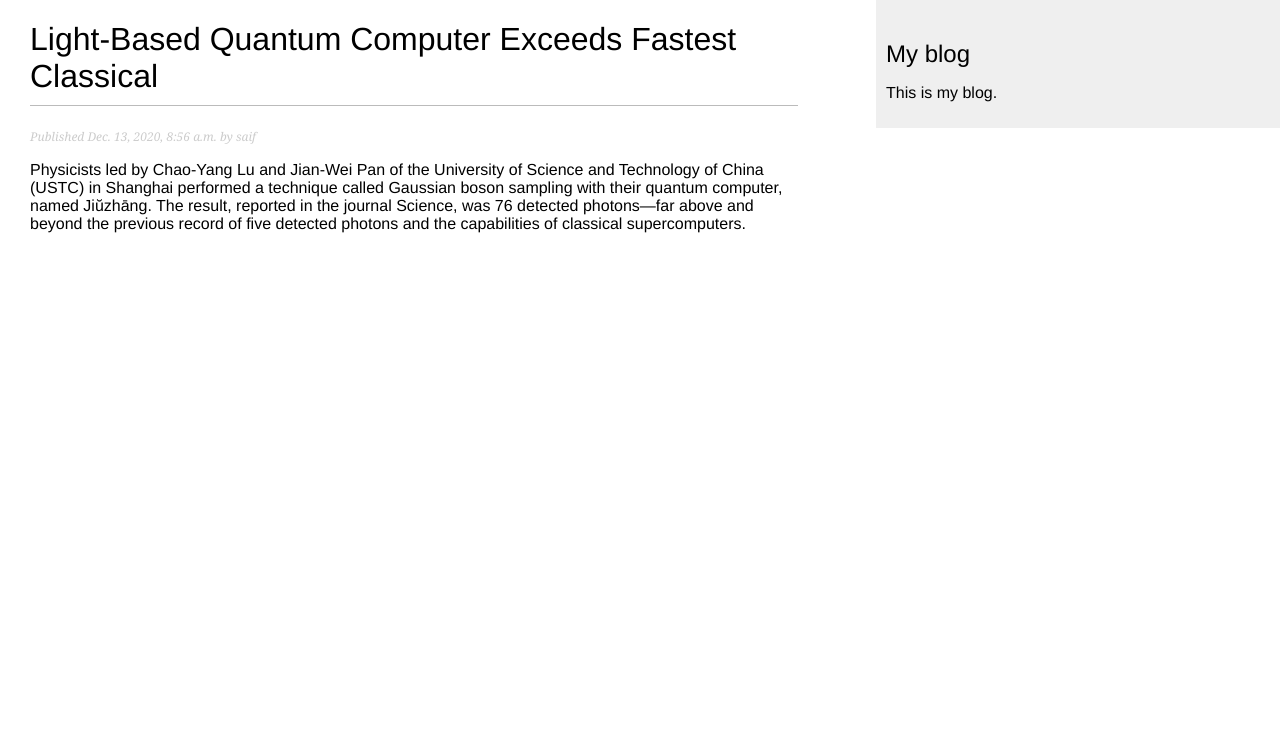
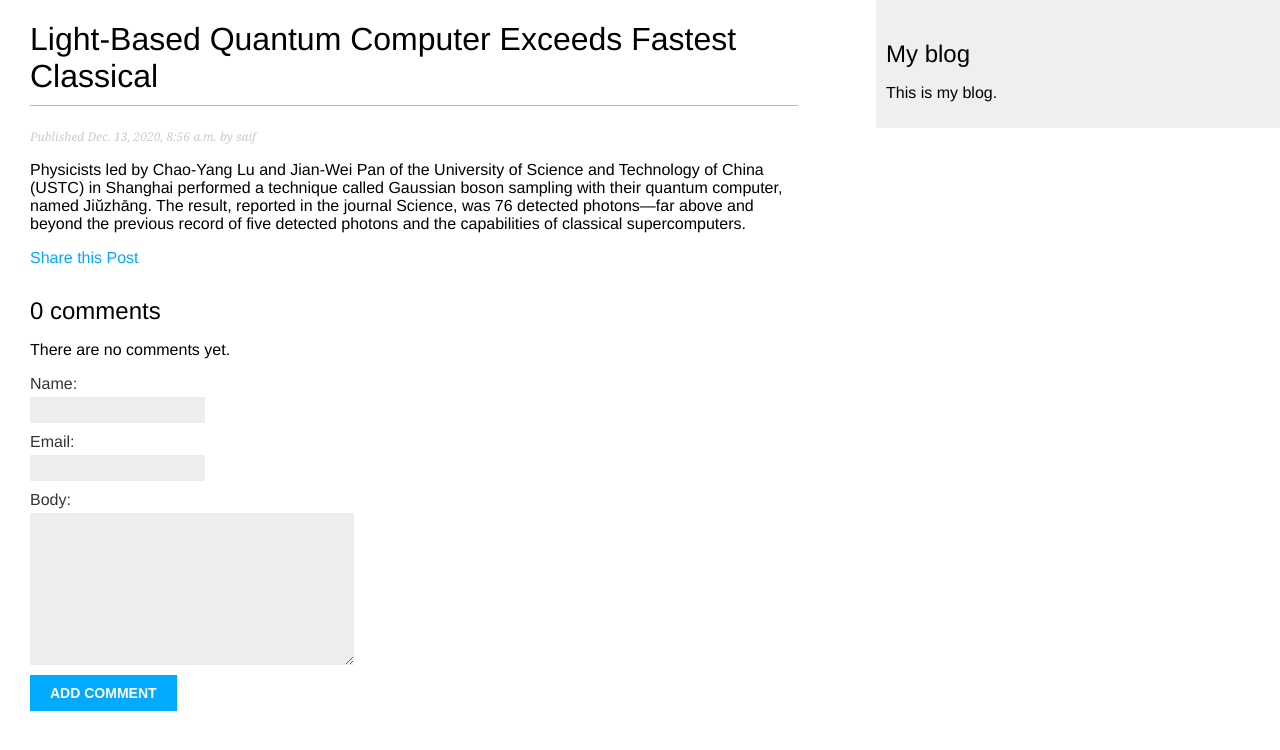
Before and after one commit to mohamedhawas123/BlogWithDjango, a Django app: a page that uses blogg/templates/blogg/base.html in a window 1280 px wide. Shown: the top 750 px of the page. Run offline with Django 3.2, Linux system fonts and the light colour scheme; data comes from the database, SQL or seed files in the repository; both versions use the stored data as it was after the commit.

Commit message:
comments

```diff
--- a/blogg/form.py
+++ b/blogg/form.py
@@ -1,8 +1,15 @@
 from django import forms
-
+from .models import Comment
 
 class EmailPostForm(forms.Form):
     name = forms.CharField(max_length=26)
     email = forms.EmailField()
     to = forms.EmailField()
     comments = forms.CharField(required=False, widget=forms.Textarea)
+
+
+
+class CommentForm(forms.ModelForm):
+    class Meta:
+        model = Comment
+        fields = ('name', 'email', 'body')
--- a/blogg/models.py
+++ b/blogg/models.py
@@ -32,3 +32,21 @@ class Post(models.Model):
         return self.title
 
     published = PublishManager()
+
+
+
+class Comment(models.Model):
+
+    post = models.ForeignKey(Post,
+                             on_delete=models.CASCADE,
+                             related_name='comments')
+    name = models.CharField(max_length=80)
+    email = models.EmailField()
+    body = models.TextField()
+    created = models.DateTimeField(auto_now_add=True)
+    updated = models.DateTimeField(auto_now=True)
+    active = models.BooleanField(default=True)
+    class Meta:
+        ordering = ('created',)
+    def __str__(self):
+        return f'Comment by {self.name} on {self.post}'
--- a/blogg/templates/blogg/base.html
+++ b/blogg/templates/blogg/base.html
@@ -10,6 +10,7 @@
     {% block content %}
     {% endblock %}
   </div>
+
   <div id="sidebar">
     <h2>My blog</h2>
     <p>This is my blog.</p>
--- a/blogg/templates/blogg/post/detail.html
+++ b/blogg/templates/blogg/post/detail.html
@@ -6,4 +6,40 @@
     Published {{ post.publish }} by {{ post.author }}
   </p>
   {{ post.body|linebreaks }}
+
+
+  <p>
+    <a href="{% url 'blogg:post_share' post.id %}">Share this Post</a>
+  </p>
+
+  {% with comments.count as total_comments %}
+  <h2>
+    {{ total_comments }} comment{{ total_comments|pluralize }}
+  </h2>
+{% endwith %}
+
+{% for comment in comments %}
+  <div class="comment">
+    <p class="info">
+      Comment {{ forloop.counter }} by {{ comment.name }}
+      {{ comment.created }}
+    </p>
+    {{ comment.body|linebreaks }}
+  </div>
+{% empty %}
+  <p>There are no comments yet.</p>
+{% endfor %}
+
+{% if new_comment %}
+<h2>Your Comment Has been Added</h2>
+{% else %}
+<form method="POST">
+  {{ comment_form.as_p }}
+  {% csrf_token %}
+  <p>
+    <input type="submit" value="add Comment" />
+  </p>
+</form>
+{% endif %}
+
 {% endblock %}
--- a/blogg/urls.py
+++ b/blogg/urls.py
@@ -5,5 +5,6 @@ app_name = 'blogg'
 
 urlpatterns = [
     path('', views.post_list, name='post_list'),
-    path('<int:year>/<int:month>/<int:day>/<slug:post>/', views.post_detail, name='post_detail')
+    path('<int:year>/<int:month>/<int:day>/<slug:post>/', views.post_detail, name='post_detail'),
+    path('<int:post_id>/share/', views.post_share, name='post_share')
 ]
--- a/blogg/views.py
+++ b/blogg/views.py
@@ -1,7 +1,7 @@
 from django.shortcuts import render, get_object_or_404
 from .models import Post
 from django.core.paginator import Paginator, EmptyPage, PageNotAnInteger
-from .form import EmailPostForm
+from .form import EmailPostForm, CommentForm
 from django.core.mail import send_mail
 
 def post_list(request):
@@ -26,21 +26,39 @@ def post_detail(request, year, month, day, post):
      publish__month = month,
      publish__day = day
     )
-    return render(request, 'blogg/post/detail.html', {'post': posts})
+
+    comments = posts.comments.filter(active = True)
+    new_comment = None
+    if request.method == "POST":
+        comment_form = CommentForm(data=request.POST)
+        if comment_form.is_valid():
+            new_comment = comment_form.save(commit=False)
+            new_comment.post=posts
+            new_comment.save()
+
+    else:
+        comment_form = CommentForm()
+
+
+    return render(request, 'blogg/post/detail.html', {'post': posts, 'comments': comments, 'new_comment': new_comment, 'comment_form': comment_form})
 
 
 def post_share(request, post_id):
+    sent = False
     post = get_object_or_404(Post, id=post_id, status='draft')
     if request.method == "POST":
         form = EmailPostForm(request.POST)
         if form.is_valid():
             cd = form.cleaned_data
-            post_url = request.build_aboslute_uri(post.get_absolute_url())
-            subject = f"{cd['name']} recommend you read" f"{cd['post.ttile']}"
+            post_url = request.build_absolute_uri(post.get_absolute_url())
+            subject = f"{cd['name']} recommend you read" f"{post.title}"
+            message = f" Read {post.title} at {post_url}\n\n"
+            send_mail(subject, message, 'mohamedhawas123@gmail.com', [cd['to']])
+            sent= True
 
 
 
     else:
         form = EmailPostForm()
 
-    return render(request, 'blogg/post/share.html', {'post': post, 'form': form})
+    return render(request, 'blogg/post/share.html', {'post': post, 'form': form, 'sent': sent})
```
Also changed, not shown: blogg/admin.py (+9 -1 lines), blogg/templates/blogg/post/share.html (added, +18 -0 lines), blogg/migrations/0002_auto_20201214_0928.py (added), db.sqlite3.
